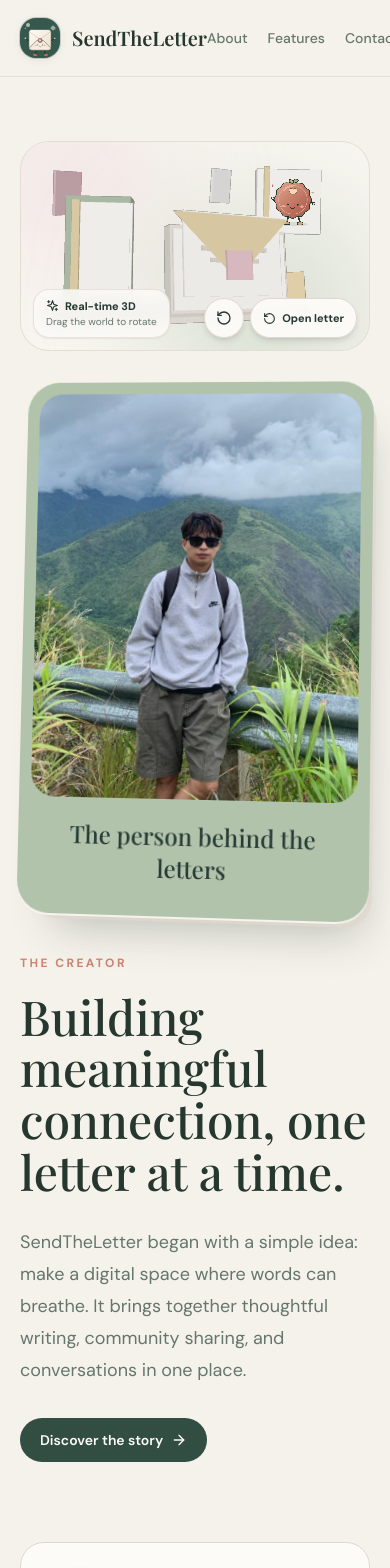
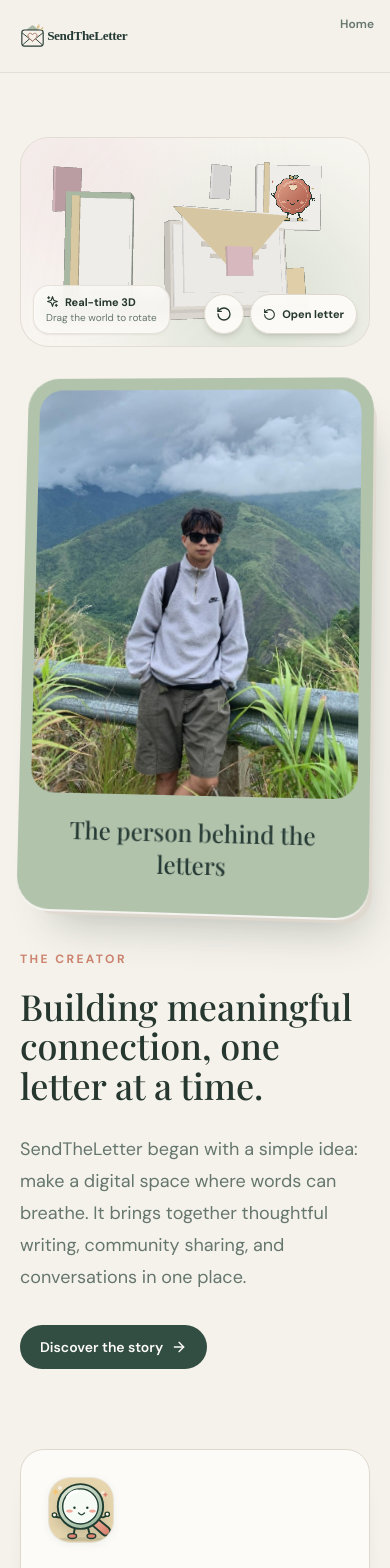
Before and after one commit to donnelsimbajon-design/SendtheLetter_System, a React (Vite) app in the folder Note_letter/: page /creator in a window 390 px wide. Shown: the top 1568 px of the page. Built offline with nearby package versions, Linux system fonts and the light colour scheme; no server answers.

Commit message:
responsive: standardize original logo and compact public navigation for phones

```diff
--- a/Note_letter/src/Pages/Creator.tsx
+++ b/Note_letter/src/Pages/Creator.tsx
@@ -5,13 +5,13 @@ import CharacterBadge from '../components/CharacterBadge';
 
 const Creator = () => (
   <div className="min-h-screen bg-background text-foreground">
-    <header className="border-b border-border/70"><div className="mx-auto flex h-[76px] max-w-7xl items-center justify-between px-5 sm:px-8"><Link to="/" className="flex items-center gap-3"><CharacterBadge name="lumi" tone="forest" size="md" className="!h-10 !w-10" /><span className="font-editorial text-xl font-semibold">SendTheLetter</span></Link><nav className="flex items-center gap-5 text-sm font-medium text-muted-foreground sm:gap-8"><Link to="/about" className="hover:text-foreground">About</Link><Link to="/services" className="hover:text-foreground">Features</Link><Link to="/contact" className="hover:text-foreground">Contact</Link></nav></div></header>
+    <header className="border-b border-border/70 bg-background/95"><div className="mx-auto flex min-h-[72px] min-w-0 max-w-7xl items-center justify-between gap-2 px-4 py-2 sm:px-8"><Link to="/" aria-label="SendTheLetter home" className="inline-flex shrink-0 items-center"><img src="/sendtheletter-logo.svg" alt="SendTheLetter" className="h-10 w-[148px] object-contain object-left sm:h-11 sm:w-[190px]" /></Link><nav aria-label="Creator navigation" className="flex shrink-0 items-center gap-3 text-xs font-semibold text-muted-foreground sm:gap-5 sm:text-sm"><Link to="/" className="min-h-10 items-center hover:text-foreground sm:hidden">Home</Link><Link to="/about" className="hidden min-h-10 items-center hover:text-foreground sm:inline-flex">About</Link><Link to="/services" className="hidden min-h-10 items-center hover:text-foreground md:inline-flex">Features</Link><Link to="/contact" className="hidden min-h-10 items-center hover:text-foreground lg:inline-flex">Contact</Link></nav></div></header>
     <main className="mx-auto max-w-6xl px-5 py-16 sm:px-8 sm:py-24">
       <WorldScene3D kind="profile" title="SendTheLetter interactive 3D experience" className="mb-7 h-[210px] w-full " />
 
       <section className="grid items-center gap-10 lg:grid-cols-[.8fr_1.2fr]">
         <div className="stl-depth-hero mx-auto w-full max-w-sm overflow-hidden rounded-[2rem] bg-[hsl(var(--surface-sage))] p-3"><img src="/creator-profile.jpg" alt="SendTheLetter creator" className="aspect-[4/5] w-full rounded-[1.5rem] object-cover" onError={(event)=>{event.currentTarget.style.display='none';}}/><div className="p-5 text-center font-editorial text-2xl text-[#263B35]">The person behind the letters</div></div>
-        <div><p className="text-xs font-bold uppercase tracking-[.2em] text-[hsl(var(--accent))]">The creator</p><h1 className="mt-5 font-editorial text-5xl leading-[1.08] sm:text-7xl">Building meaningful connection, one letter at a time.</h1><p className="mt-7 text-lg leading-8 text-muted-foreground">SendTheLetter began with a simple idea: make a digital space where words can breathe. It brings together thoughtful writing, community sharing, and conversations in one place.</p><Link to="/about" className="mt-8 inline-flex items-center gap-2 rounded-full bg-primary px-5 py-3 text-sm font-semibold text-primary-foreground">Discover the story <ArrowRight size={16}/></Link></div>
+        <div><p className="text-xs font-bold uppercase tracking-[.2em] text-[hsl(var(--accent))]">The creator</p><h1 className="mt-5 break-words font-editorial text-4xl leading-[1.1] sm:text-7xl">Building meaningful connection, one letter at a time.</h1><p className="mt-7 text-lg leading-8 text-muted-foreground">SendTheLetter began with a simple idea: make a digital space where words can breathe. It brings together thoughtful writing, community sharing, and conversations in one place.</p><Link to="/about" className="mt-8 inline-flex items-center gap-2 rounded-full bg-primary px-5 py-3 text-sm font-semibold text-primary-foreground">Discover the story <ArrowRight size={16}/></Link></div>
       </section>
       <section className="mt-20 grid gap-5 md:grid-cols-3">{([
           { mascot: 'suri', tone: 'gold', title: 'Built with care', body: 'A modern web application shaped around a clear and useful experience.' },
```
